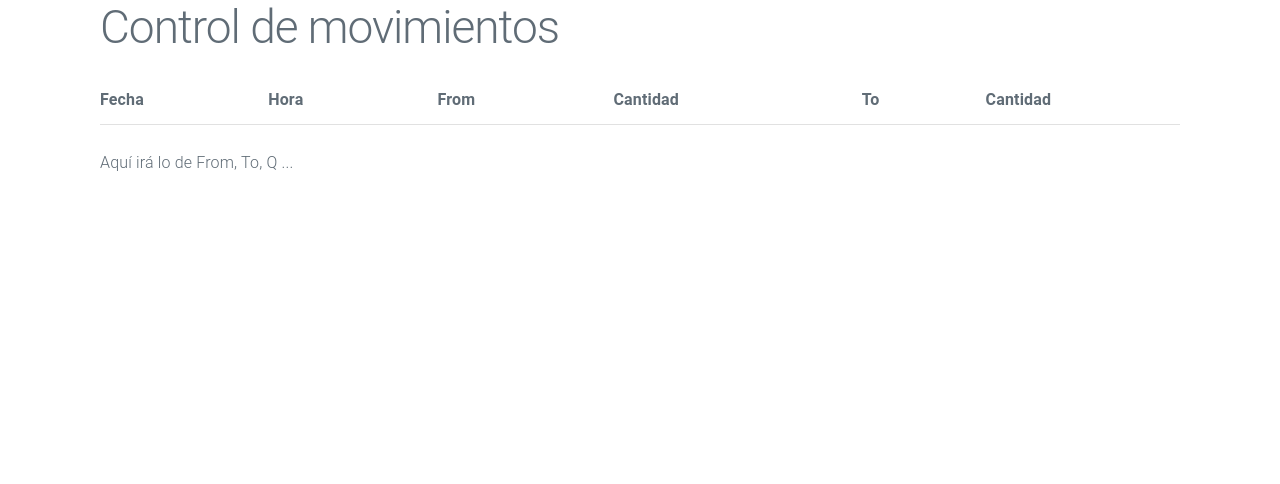
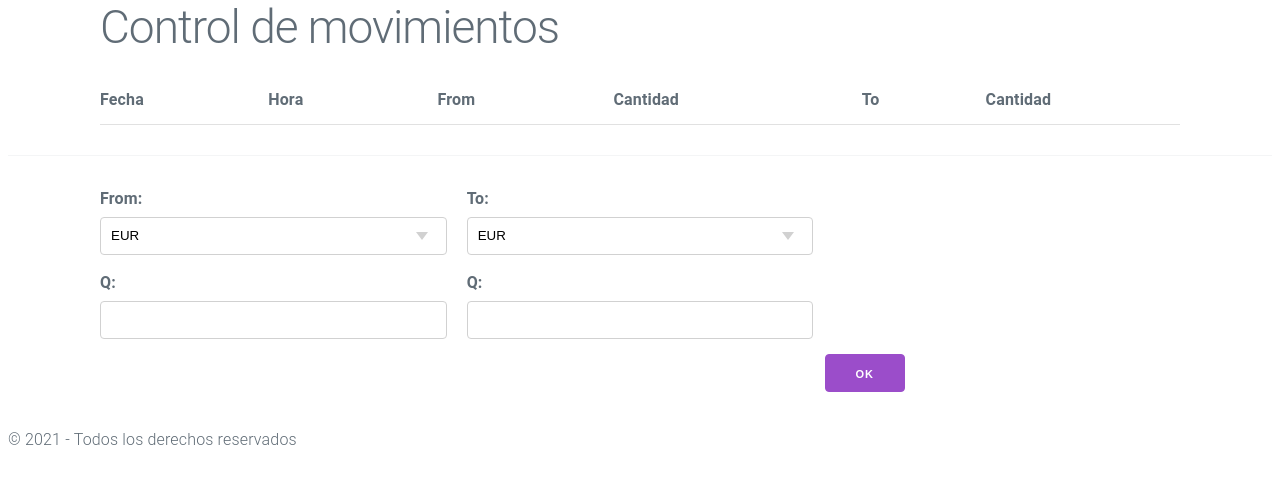
Before and after one commit to yalaska04/myCripto, a Flask app: page / in a window 1280 px wide. Shown: the part 34-518 px from the top of the page. Run offline with Flask 2, Linux system fonts and the light colour scheme; data that the repository does not hold is empty; parts of the project's set-up code (start-up, migrations or seed data) failed here and were passed over.

Commit message:
Botón OK funcionando

```diff
--- a/myCripto/static/js/spa.js
+++ b/myCripto/static/js/spa.js
@@ -1,16 +1,62 @@
+let losMovimientos // creo variable
+xhr = new XMLHttpRequest()
+
+function recibeRespuesta() { // para hacer el onload solo cuando hagamos petición
+    if (this.readyState === 4 && (this.status === 200 || this.status === 201)) {
+        const respuesta = JSON.parse(this.responseText)
+
+        if (respuesta.status !== 'success') {
+            alert("Se ha producido un error en acceso a servidor "+ respuesta.mensaje)
+            return
+        }
+
+        alert(respuesta.mensaje)
+
+        llamaApiMovimientos() // muéstrame los movimientos
+    }
+}
+
+
+function detallaMovimiento(id) {
+// función que al pulsar una fila te captura los atributos y los plasma en el formulario
+    let movimiento // recupero la posición del elemento que quiero a través de la id
+    for (let i=0; i<losMovimientos.length; i++) {
+        const item = losMovimientos[i]
+        if (item.id == id ) {
+            movimiento = item
+            break
+        }
+    }
+
+    if (!movimiento) return
+    document.querySelector("#idMovimiento").value = id // para guardar el id
+    document.querySelector("#moneda_from").value = movimiento.moneda_from // apunta a id y le asigno un valor
+    document.querySelector("#cantidad_from").value = movimiento.cantidad_from.toFixed(2)
+    document.querySelector("#moneda_to").value = movimiento.moneda_to
+}
+
 
 function muestraMovimientos() { // Recibe la respuesta (URL) de llamadaAPI
     if(this.readyState === 4 && this.status === 200){
-        const respuesta = JSON.parse(this.responseText) // Pasa de JSON a string
+        const respuesta = JSON.parse(this.responseText) // Pasa de string a objeto JSON (respuesta es un objeto)
 
         if (respuesta.status !== 'success'){
             alert('Se ha producido un error en la consulta de movimientos')
             return
         }
 
+        losMovimientos = respuesta.data // ya tengo guardado mis movimientos en la memoria de la página, incluido id. Puedo acceder a ellos.
+        const tbody = document.querySelector(".tabla-movimientos tbody") // para meterlo en el html, en tbody
+        tbody.innerHTML = "" // vacíame el tbody
+
         for(let i = 0; i < respuesta.data.length; i++) {
             const movimiento = respuesta.data[i]
             const fila = document.createElement("tr")
+
+            fila.addEventListener("click", () => { // El () hace que se ejecute la función solo cuando se haga click, sin el se ejecutaría cuando se lea la linea
+                detallaMovimiento(movimiento.id)
+            })
+
             const dentro = `
                 <td>${movimiento.date}</td>
                 <td>${movimiento.time}</td>
@@ -20,19 +66,16 @@ function muestraMovimientos() { // Recibe la respuesta (URL) de llamadaAPI
                 <td>${movimiento.cantidad_to}</td>
             `
             fila.innerHTML = dentro
-            const tbody = document.querySelector(".tabla-movimientos tbody") // para meterlo en el html, en tbody
             tbody.appendChild(fila)
         }
     }
 }
 
 
-xhr = new XMLHttpRequest()
-xhr.onload = muestraMovimientos // fun que recibe la URL (API) enviada
-
 function llamaApiMovimientos() {
-    xhr.open('GET', 'http://127.0.0.1:5000/api/v1/movimientos') // crea la URL
-    xhr.send() // envío la URL
+    xhr.open('GET', 'http://127.0.0.1:5000/api/v1/movimientos', true) // crea petición GET la URL
+    xhr.onload = muestraMovimientos // func. que recibe la URL (API) enviada
+    xhr.send() // envío la petición GET la URL
 }
 
 window.onload = function() {
@@ -40,4 +83,20 @@ window.onload = function() {
 // La usamos para evitar que el JS se ejecute antes de que la html se renderiza --> daría ERROR
     llamaApiMovimientos()
 
+    document.querySelector("#aceptar")
+        .addEventListener("click", (ev) => { // recoge el evento "click" al pulsar ok
+            ev.preventDefault()
+            // cojo los datos pintados en el formulario para transformarlo que envío al servidor
+            const movimiento = {}
+            movimiento.moneda_from = document.querySelector("#moneda_from").value
+            movimiento.moneda_to = document.querySelector("#moneda_to").value
+            movimiento.cantidad_from = document.querySelector("#cantidad_from").value
+            movimiento.cantidad_to = document.querySelector("#cantidad_to").value
+
+            id = document.querySelector("#idMovimiento").value
+            xhr.open("POST", `http://127.0.0.1:5000/api/v1/movimiento`, true)
+            xhr.setRequestHeader("Content-Type", "application/json;charset=UTF-8") // meto en la cabecera un json para que views sepa lo que esperar
+            xhr.onload = recibeRespuesta
+            xhr.send(JSON.stringify(movimiento))
+        })
 }
--- a/myCripto/templates/spa.html
+++ b/myCripto/templates/spa.html
@@ -6,7 +6,6 @@
     <meta name="viewport" content="width=device-width, initial-scale=1.0">
     <title>myCripto</title>
     <link rel="stylesheet" href="/static/css/milligram.css">
-    <link rel="stylesheet" href="/static/css/styles.css">
     <script src="/static/js/spa.js"></script>
 </head>
 <body>
@@ -28,9 +27,48 @@
                 <tbody></tbody>
             </table>
         </div>
-        <div class="detail-movimiento">
-            Aquí irá lo de From, To, Q ...
-        </div>
     </section>
+    <hr>
+    <div class="detail-movimiento container">
+        <form>
+            <div class="row" >
+                <input type="hidden" id="idMovimiento">
+                <div class="column column-33">
+                    <label for="moneda_from">From:</label>
+                    <select name="moneda_from" id="moneda_from">
+                        <option value="EUR">EUR</option>
+                        <option value="BTC">BTC</option>
+                        <option value="ETH">ETH</option>
+                        <option value="LTC">LTC</option>
+                    </select>
+                </div>
+                <div class="column column-33">
+                    <label for="moneda_to">To:</label>
+                    <select name="moneda_to" id="moneda_to">
+                        <option value="EUR">EUR</option>
+                        <option value="BTC">BTC</option>
+                        <option value="ETH">ETH</option>
+                        <option value="LTC">LTC</option>
+                    </select>
+                </div>
+            </div>
+            <div class="row">
+                <div class="column column-33">
+                    <label for="cantidad_from">Q:</label>
+                    <input type="number" name="cantidad_from" id="cantidad_from" step="any">
+                </div>
+                <div class="column column-33">
+                    <label for="cantidad_to">Q:</label>
+                    <input type="number" name="cantidad_to" id="cantidad_to" step="any">
+                </div>
+            </div>
+            <div class="row">
+                <div class="column column-75">
+                    <button class="float-right" id="aceptar" >Ok</button>
+                </div>
+            </div>
+        </form>
+    </div>
+<footer>&copy 2021 - Todos los derechos reservados</footer>
 </body>
 </html>
--- a/myCripto/views.py
+++ b/myCripto/views.py
@@ -19,3 +19,30 @@ def movimientosAPI():
         return jsonify({'status': 'success', 'data': lista})
     except sqlite3.Error as e:
         return jsonify({'status': 'fail', 'mensaje': str(e)}) # str(e) = error pasado a cadena
+
+@app.route('/api/v1/movimiento/<int:id>', methods=['GET'])
+@app.route('/api/v1/movimiento', methods=['POST'])
+def detalleMovimiento(id=None):
+    try:
+        if request.method in ('GET'):
+            movimiento = dbManager.consultaUnaSQL("SELECT * FROM movimientos WHERE id = ?", [id])
+            if movimiento:
+                return jsonify({
+                    # fijamos el diccionario de salid
+                    "status": "success",
+                    "movimiento": movimiento
+                })
+            else:
+                return jsonify({"status": "fail", "mensaje": "movimiento no encontrado"}), HTTPStatus.NOT_FOUND
+
+        if request.method == 'POST':
+            dbManager.modificaTablaSQL("""
+                INSERT INTO movimientos
+                        (moneda_from, cantidad_from, moneda_to, cantidad_to)
+                VALUES (:moneda_from, :cantidad_from, :moneda_to, :cantidad_to)
+                """, request.json)
+
+            return jsonify({"status": "success", "mensaje": "registro creado"}), HTTPStatus.CREATED
+
+    except sqlite3.Error as e:
+        return jsonify({"status": "fail", "mensaje": "Error en base de datos: {}".format(e)}), HTTPStatus.BAD_REQUEST
```
Also changed, not shown: myCripto/static/css/styles.css (deleted), 1 other file.
